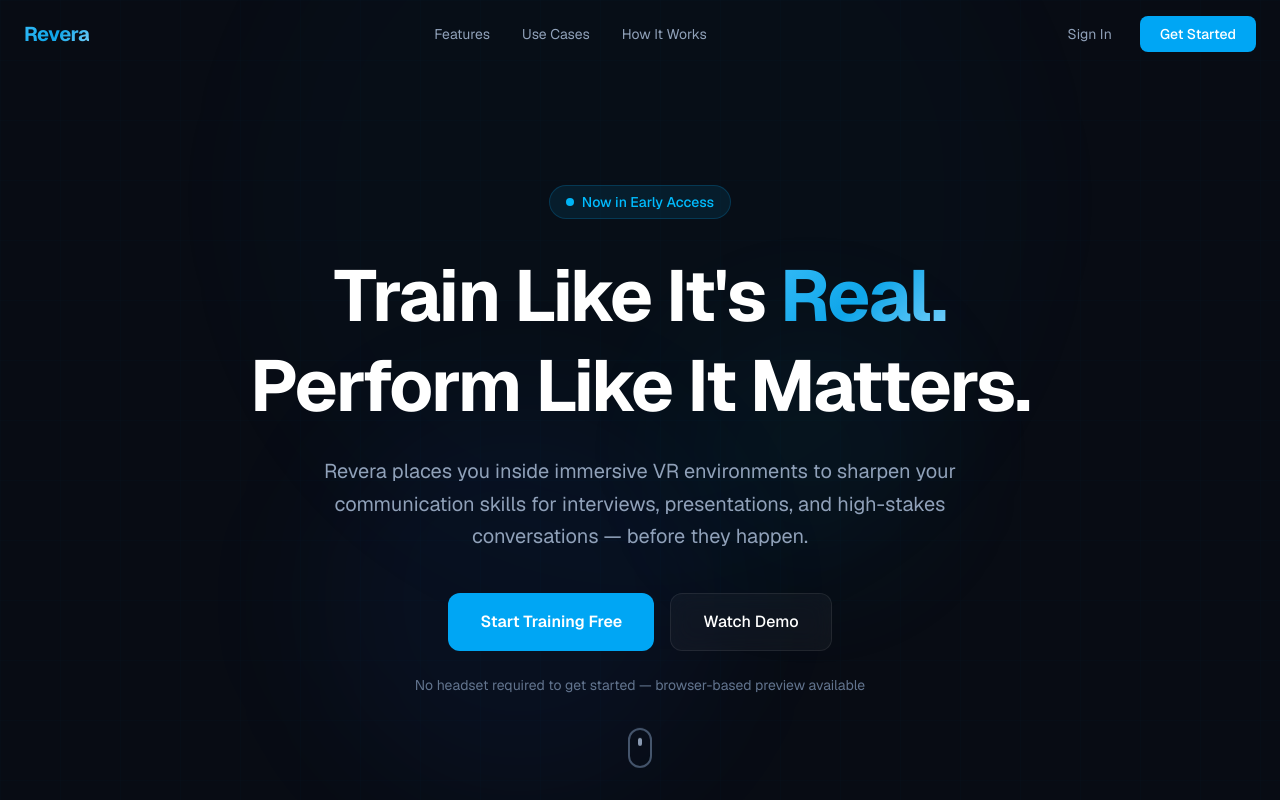
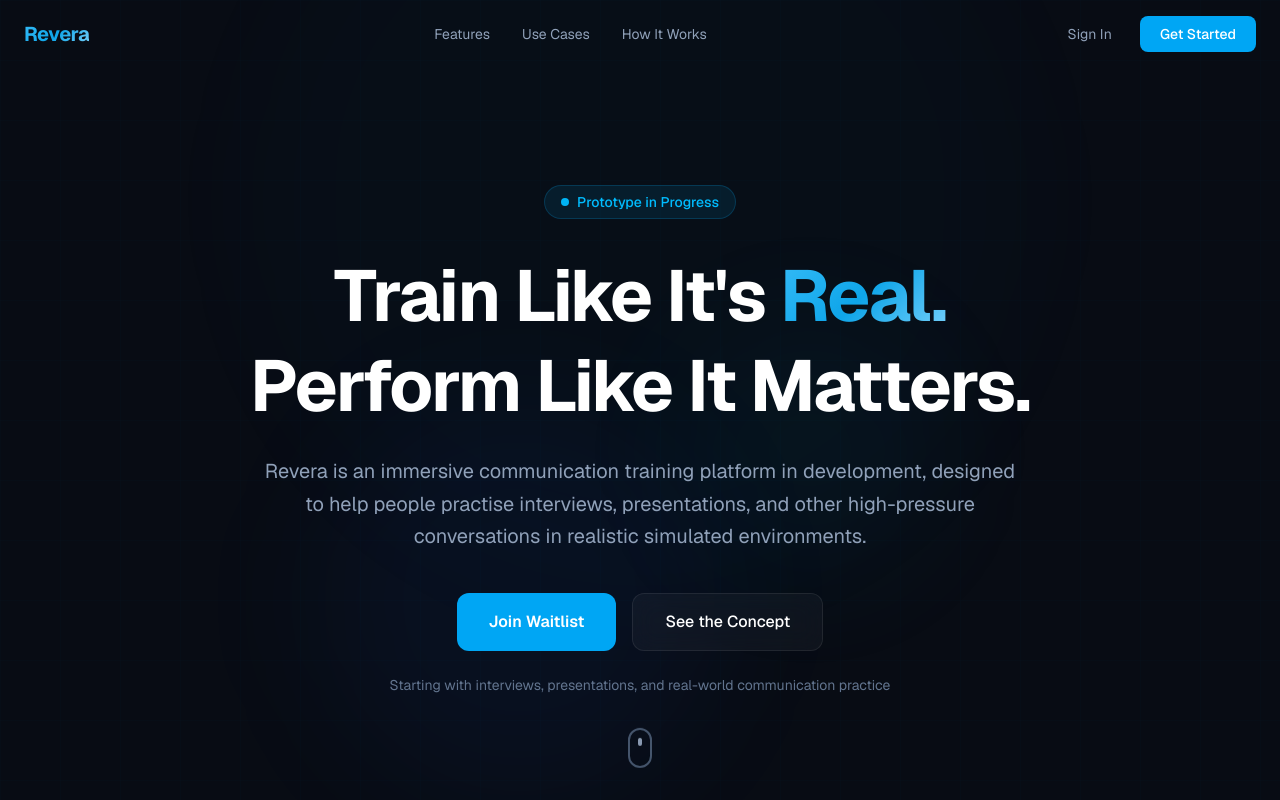
Before and after one commit to tianaokane/revera-site, a Next.js app: page / in a window 1280 px wide. Shown: the top 800 px of the page. Built offline with nearby package versions, Linux system fonts and the light colour scheme.

Commit message:
Update Hero.tsx

```diff
--- a/src/components/Hero.tsx
+++ b/src/components/Hero.tsx
@@ -4,7 +4,10 @@
       <div className="absolute inset-0 pointer-events-none">
         <div className="absolute top-1/4 left-1/2 -translate-x-1/2 -translate-y-1/2 w-[800px] h-[800px] rounded-full bg-sky-500/5 blur-3xl animate-pulse-glow" />
         <div className="absolute top-1/2 left-1/4 w-[400px] h-[400px] rounded-full bg-blue-600/5 blur-3xl" />
-        <div className="absolute bottom-1/4 right-1/4 w-[300px] h-[300px] rounded-full bg-cyan-500/5 blur-3xl animate-pulse-glow" style={{ animationDelay: "1.5s" }} />
+        <div
+          className="absolute bottom-1/4 right-1/4 w-[300px] h-[300px] rounded-full bg-cyan-500/5 blur-3xl animate-pulse-glow"
+          style={{ animationDelay: "1.5s" }}
+        />
         <div
           className="absolute inset-0 opacity-[0.03]"
           style={{
@@ -18,33 +21,33 @@
       <div className="relative z-10 text-center max-w-5xl mx-auto px-6">
         <div className="inline-flex items-center gap-2 bg-sky-500/10 border border-sky-500/20 rounded-full px-4 py-1.5 text-sky-400 text-sm font-medium mb-8">
           <span className="w-2 h-2 bg-sky-400 rounded-full animate-pulse" />
-          Now in Early Access
+          Prototype in Progress
         </div>
 
         <h1 className="text-5xl md:text-7xl font-bold tracking-tight text-white mb-6 leading-tight">
-          Train Like It{"'"}s{" "}
-          <span className="gradient-text">Real.</span>
+          Train Like It{"'"}s <span className="gradient-text">Real.</span>
           <br />
           Perform Like It Matters.
         </h1>
 
-        <p className="text-lg md:text-xl text-slate-400 max-w-2xl mx-auto mb-10 leading-relaxed">
-          Revera places you inside immersive VR environments to sharpen your
-          communication skills for interviews, presentations, and high-stakes
-          conversations — before they happen.
+        <p className="text-lg md:text-xl text-slate-400 max-w-3xl mx-auto mb-10 leading-relaxed">
+          Revera is an immersive communication training platform in development,
+          designed to help people practise interviews, presentations, and other
+          high-pressure conversations in realistic simulated environments.
         </p>
 
         <div className="flex flex-col sm:flex-row gap-4 justify-center">
           <button className="bg-sky-500 hover:bg-sky-400 text-white font-semibold px-8 py-4 rounded-xl text-base transition-all hover:shadow-lg hover:shadow-sky-500/25 hover:-translate-y-0.5">
-            Start Training Free
+            Join Waitlist
           </button>
           <button className="card-glass text-white font-medium px-8 py-4 rounded-xl text-base transition-all hover:-translate-y-0.5">
-            Watch Demo
+            See the Concept
           </button>
         </div>
 
         <p className="text-slate-500 text-sm mt-6">
-          No headset required to get started &mdash; browser-based preview available
+          Starting with interviews, presentations, and real-world communication
+          practice
         </p>
       </div>
 
```
